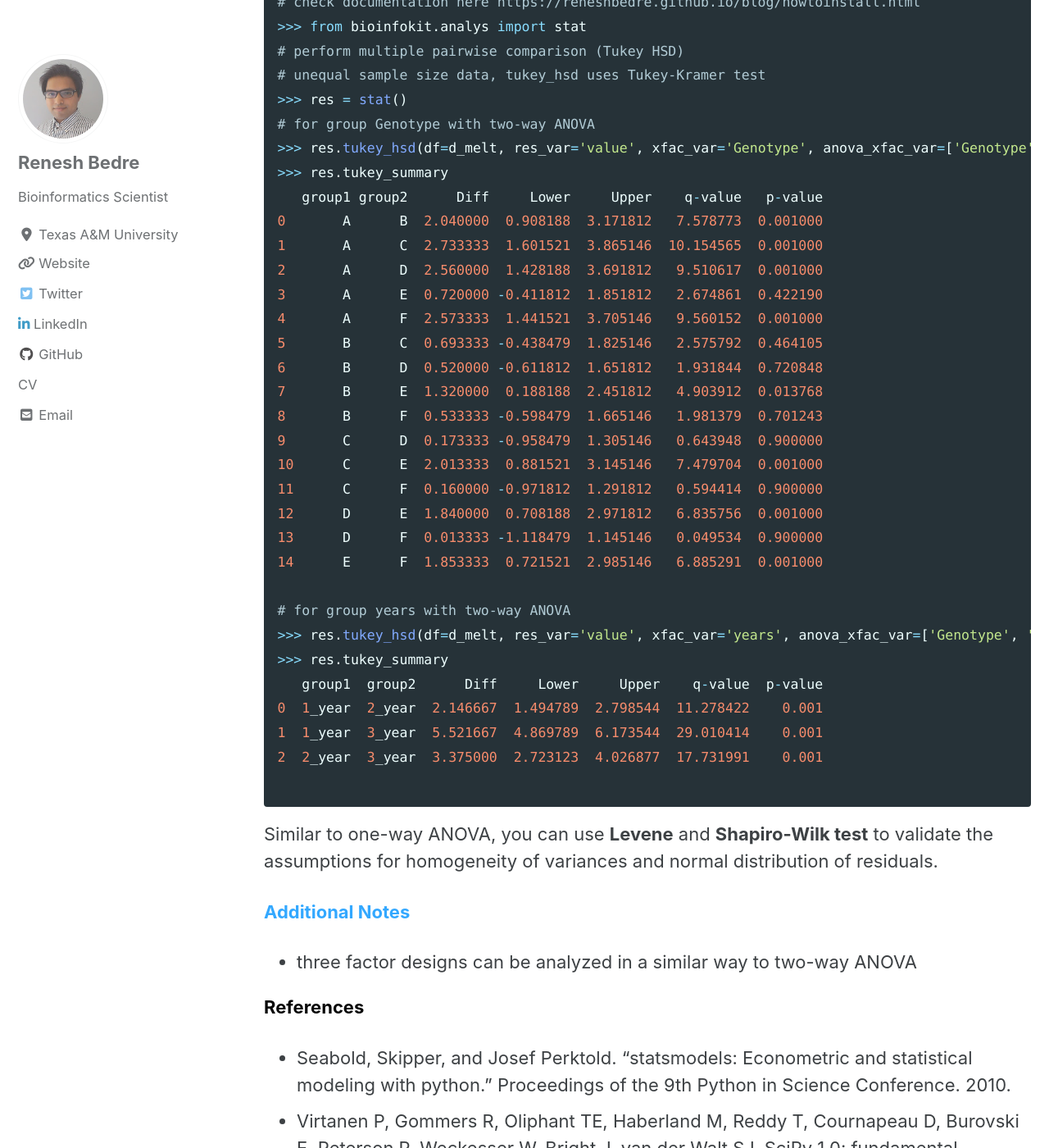
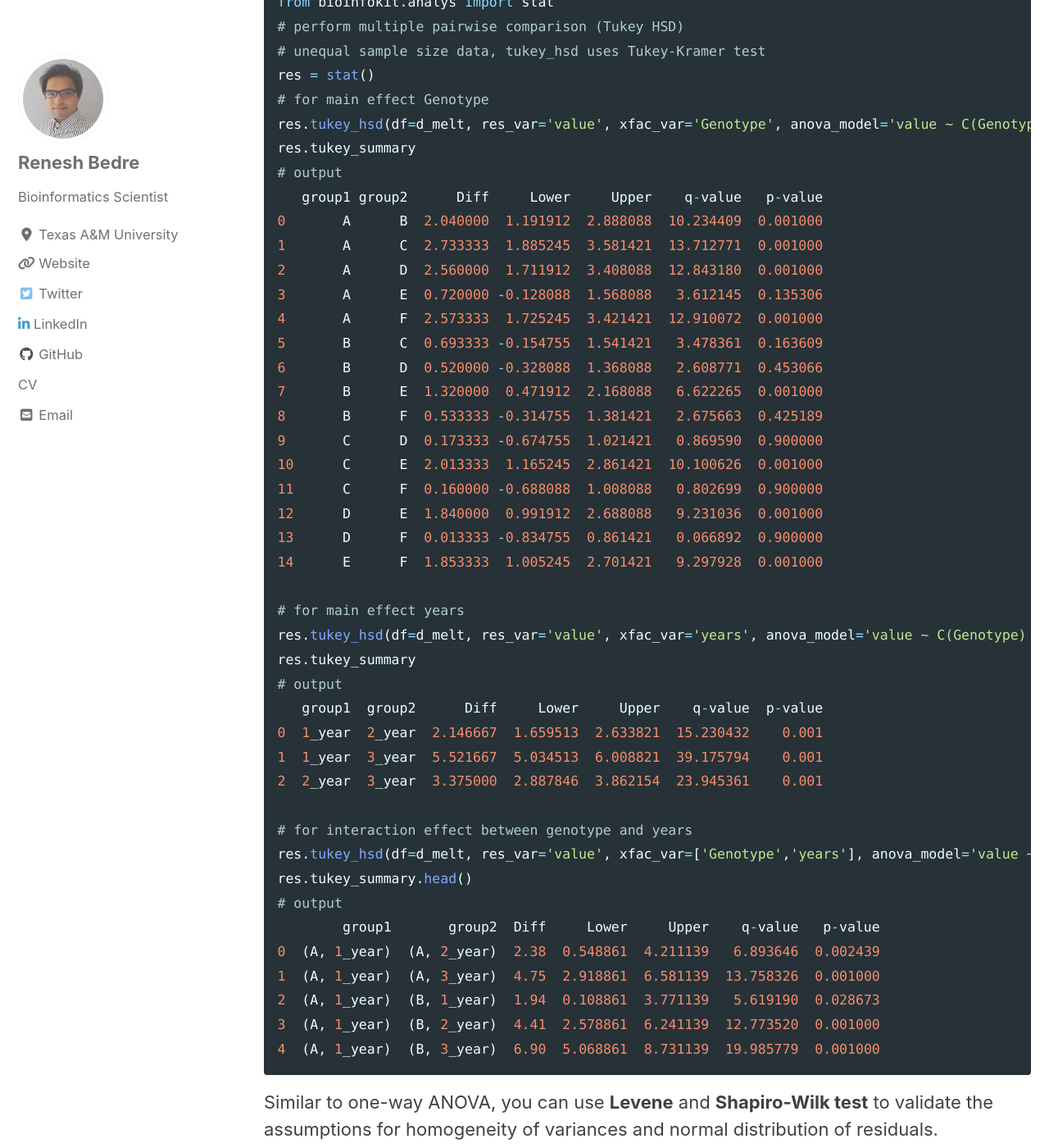
Before and after one commit to reneshbedre/reneshbedre.github.io, a Jekyll site: the page built from _posts/2018-10-22-anova.md, in a window 1280 px wide and 1400 px high, scrolled down 7990 px. Shown: the whole window at 82% size. Built offline with Jekyll 4.4.1, drawn with Linux system fonts in a browser that asks for light colours; cached includes are drawn as plain includes; nearby versions of some CDN libraries; a style sheet for code colours, icons or effects is not loaded; some of the changed text lies outside the part shown.

Commit message:
anova updated for tukey test

````diff
--- a/_posts/2018-10-22-anova.md
+++ b/_posts/2018-10-22-anova.md
@@ -85,11 +85,10 @@ d_melt.columns = ['index', 'treatments', 'value']
 model = ols('value ~ C(treatments)', data=d_melt).fit()
 anova_table = sm.stats.anova_lm(model, typ=2)
 anova_table
-
-|                |  df   | sum_sq  | mean_sq  |  F       |  PR(>F)  |
-|---------------|--------|---------|----------|----------|----------|
-| C(treatments) | 3.0    | 3010.95 | 1003.650 | 17.49281 | 0.000026 |
-| Residual      | 16.0   | 918.00  | 57.375   | NaN      | NaN      |
+# output
+                sum_sq    df         F    PR(>F)
+C(treatments)  3010.95   3.0  17.49281  0.000026
+Residual        918.00  16.0       NaN       NaN
 
 # note: if the data is balanced (equal sample size for each group), Type 1, 2, and 3 sums of squares
 # (typ parameter) will produce similar results.
@@ -107,14 +106,15 @@ treatments are significantly different from each other. To know the pairs of sig
 will perform multiple pairwise comparison (<b>Post-hoc comparison</b>) analysis using <b>Tukey HSD</b> test.
 
 ```python
-# we will use bioinfokit (v0.9.9 or later) for performing tukey HSD test
+# we will use bioinfokit (v1.0.1 or later) for performing tukey HSD test
 # check documentation here https://reneshbedre.github.io/blog/howtoinstall.html
->>> from bioinfokit.analys import stat
+from bioinfokit.analys import stat
 # perform multiple pairwise comparison (Tukey HSD)
 # unequal sample size data, tukey_hsd uses Tukey-Kramer test
->>> res = stat()
->>> res.tukey_hsd(df=d_melt, res_var='value', xfac_var='treatments', anova_xfac_var='treatments')
->>> res.tukey_summary
+res = stat()
+res.tukey_hsd(df=d_melt, res_var='value', xfac_var='treatments', anova_model='value ~ C(treatments)')
+res.tukey_summary
+# output
   group1 group2  Diff      Lower      Upper   q-value   p-value
 0      A      B  15.4   1.692871  29.107129  4.546156  0.025070
 1      A      C   1.6 -12.107129  15.307129  0.472328  0.900000
@@ -122,7 +122,6 @@ will perform multiple pairwise comparison (<b>Post-hoc comparison</b>) analysis
 3      B      C  13.8   0.092871  27.507129  4.073828  0.048178
 4      B      D  15.0   1.292871  28.707129  4.428074  0.029578
 5      C      D  28.8  15.092871  42.507129  8.501903  0.001000
-
 ```
 
 <!--
@@ -226,6 +225,7 @@ d_melt = pd.melt(d, id_vars=['Genotype'], value_vars=['1_year', '2_year', '3_yea
 # replace column names
 d_melt.columns = ['Genotype', 'years', 'value']
 d_melt.head()
+# output
   Genotype   years  value
 0        A  1_year   1.53
 1        A  1_year   1.83
@@ -249,13 +249,12 @@ from statsmodels.formula.api import ols
 model = ols('value ~ C(Genotype) + C(years) + C(Genotype):C(years)', data=d_melt).fit()
 anova_table = sm.stats.anova_lm(model, typ=2)
 anova_table
-
-|                      | sum_sq     | df   |     F      |    PR(>F)    |
-|----------------------|------------|------|------------|--------------|
-| C(Genotype)          | 58.551733  | 5.0  | 32.748581  | 1.931655e-12 |
-| C(years)             | 278.925633 | 2.0  | 390.014868 | 4.006243e-25 |
-| C(Genotype):C(years) | 17.122967  | 10.0 | 4.788525   | 2.230094e-04 |
-| Residual             | 12.873000  | 36.0 | NaN        | NaN          |
+# output
+                          sum_sq    df           F        PR(>F)
+C(Genotype)            58.551733   5.0   32.748581  1.931655e-12
+C(years)              278.925633   2.0  390.014868  4.006243e-25
+C(Genotype):C(years)   17.122967  10.0    4.788525  2.230094e-04
+Residual               12.873000  36.0         NaN           NaN
 ```
 
 <b>Interpretation</b>: The P-value obtained from ANOVA analysis for genotype, years, and interaction are statistically
@@ -273,40 +272,52 @@ genotype and time (years), perform multiple pairwise comparison (<b>Post-hoc com
 <b>Tukey HSD</b> test.
 
 ```python
-# we will use bioinfokit (v0.9.9 or later) for performing tukey HSD test
+# we will use bioinfokit (v1.0.1 or later) for performing tukey HSD test
 # check documentation here https://reneshbedre.github.io/blog/howtoinstall.html
->>> from bioinfokit.analys import stat
+from bioinfokit.analys import stat
 # perform multiple pairwise comparison (Tukey HSD)
 # unequal sample size data, tukey_hsd uses Tukey-Kramer test
->>> res = stat()
-# for group Genotype with two-way ANOVA
->>> res.tukey_hsd(df=d_melt, res_var='value', xfac_var='Genotype', anova_xfac_var=['Genotype', 'years'])
->>> res.tukey_summary
+res = stat()
+# for main effect Genotype
+res.tukey_hsd(df=d_melt, res_var='value', xfac_var='Genotype', anova_model='value ~ C(Genotype) + C(years) + C(Genotype):C(years)')
+res.tukey_summary
+# output
    group1 group2      Diff     Lower     Upper    q-value   p-value
-0       A      B  2.040000  0.908188  3.171812   7.578773  0.001000
-1       A      C  2.733333  1.601521  3.865146  10.154565  0.001000
-2       A      D  2.560000  1.428188  3.691812   9.510617  0.001000
-3       A      E  0.720000 -0.411812  1.851812   2.674861  0.422190
-4       A      F  2.573333  1.441521  3.705146   9.560152  0.001000
-5       B      C  0.693333 -0.438479  1.825146   2.575792  0.464105
-6       B      D  0.520000 -0.611812  1.651812   1.931844  0.720848
-7       B      E  1.320000  0.188188  2.451812   4.903912  0.013768
-8       B      F  0.533333 -0.598479  1.665146   1.981379  0.701243
-9       C      D  0.173333 -0.958479  1.305146   0.643948  0.900000
-10      C      E  2.013333  0.881521  3.145146   7.479704  0.001000
-11      C      F  0.160000 -0.971812  1.291812   0.594414  0.900000
-12      D      E  1.840000  0.708188  2.971812   6.835756  0.001000
-13      D      F  0.013333 -1.118479  1.145146   0.049534  0.900000
-14      E      F  1.853333  0.721521  2.985146   6.885291  0.001000
+0       A      B  2.040000  1.191912  2.888088  10.234409  0.001000
+1       A      C  2.733333  1.885245  3.581421  13.712771  0.001000
+2       A      D  2.560000  1.711912  3.408088  12.843180  0.001000
+3       A      E  0.720000 -0.128088  1.568088   3.612145  0.135306
+4       A      F  2.573333  1.725245  3.421421  12.910072  0.001000
+5       B      C  0.693333 -0.154755  1.541421   3.478361  0.163609
+6       B      D  0.520000 -0.328088  1.368088   2.608771  0.453066
+7       B      E  1.320000  0.471912  2.168088   6.622265  0.001000
+8       B      F  0.533333 -0.314755  1.381421   2.675663  0.425189
+9       C      D  0.173333 -0.674755  1.021421   0.869590  0.900000
+10      C      E  2.013333  1.165245  2.861421  10.100626  0.001000
+11      C      F  0.160000 -0.688088  1.008088   0.802699  0.900000
+12      D      E  1.840000  0.991912  2.688088   9.231036  0.001000
+13      D      F  0.013333 -0.834755  0.861421   0.066892  0.900000
+14      E      F  1.853333  1.005245  2.701421   9.297928  0.001000
 
-# for group years with two-way ANOVA
->>> res.tukey_hsd(df=d_melt, res_var='value', xfac_var='years', anova_xfac_var=['Genotype', 'years'])
->>> res.tukey_summary
+# for main effect years
+res.tukey_hsd(df=d_melt, res_var='value', xfac_var='years', anova_model='value ~ C(Genotype) + C(years) + C(Genotype):C(years)')
+res.tukey_summary
+# output
    group1  group2      Diff     Lower     Upper    q-value  p-value
-0  1_year  2_year  2.146667  1.494789  2.798544  11.278422    0.001
-1  1_year  3_year  5.521667  4.869789  6.173544  29.010414    0.001
-2  2_year  3_year  3.375000  2.723123  4.026877  17.731991    0.001
+0  1_year  2_year  2.146667  1.659513  2.633821  15.230432    0.001
+1  1_year  3_year  5.521667  5.034513  6.008821  39.175794    0.001
+2  2_year  3_year  3.375000  2.887846  3.862154  23.945361    0.001
 
+# for interaction effect between genotype and years
+res.tukey_hsd(df=d_melt, res_var='value', xfac_var=['Genotype','years'], anova_model='value ~ C(Genotype) + C(years) + C(Genotype):C(years)')
+res.tukey_summary.head()
+# output
+        group1       group2  Diff     Lower     Upper    q-value   p-value
+0  (A, 1_year)  (A, 2_year)  2.38  0.548861  4.211139   6.893646  0.002439
+1  (A, 1_year)  (A, 3_year)  4.75  2.918861  6.581139  13.758326  0.001000
+2  (A, 1_year)  (B, 1_year)  1.94  0.108861  3.771139   5.619190  0.028673
+3  (A, 1_year)  (B, 2_year)  4.41  2.578861  6.241139  12.773520  0.001000
+4  (A, 1_year)  (B, 3_year)  6.90  5.068861  8.731139  19.985779  0.001000
 ```
 
 Similar to one-way ANOVA, you can use <b>Levene</b> and <b>Shapiro-Wilk test</b> to validate the assumptions for
@@ -325,15 +336,17 @@ homogeneity of variances and normal distribution of residuals.
 - Vallat, R. (2018). Pingouin: statistics in Python. Journal of Open Source Software, 3(31), 1026,
   https://doi.org/10.21105/joss.01026
 
+<!--
 **<span style="color:#33a8ff">How to cite?</span>**
 
 Bedre, R. (2018, October 22). ANOVA using Python.
 https://reneshbedre.github.io/blog/anova.html
+-->
 
 <span style="color:#9e9696">If you have any questions, comments or recommendations, please email me at
 <b>reneshbe@gmail.com</b></span>
 
-<span style="color:#9e9696"><i> Last updated: October 04, 2020</i> </span>
+<span style="color:#9e9696"><i> Last updated: October 24, 2020</i> </span>
 
 <p>
 {% include  subscribe.html %}
````
Also changed, not shown: _posts/2020-03-11-howtoinstall.md (+9 -9 lines).
